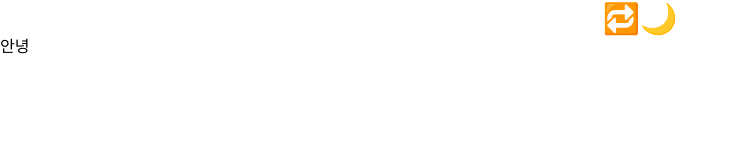
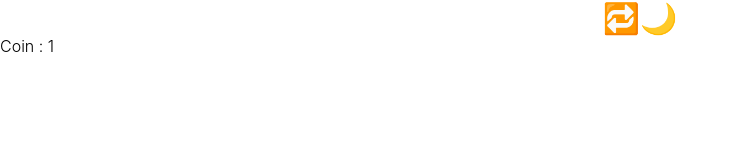
Before and after one commit to HamInKyou/nomad_crypto_tracker_assignment, a React (Create React App) app: page /1 in a window 1280 px wide. Shown: the top 160 px of the page, without its empty margins (0-738 px from the left). Built offline with nearby package versions, Linux system fonts and the light colour scheme; a web font is replaced by a local one.

Commit message:
라우트 세팅 완료

```diff
--- a/package.json
+++ b/package.json
@@ -12,6 +12,7 @@
     "@types/react-dom": "^18.0.6",
     "react": "^18.2.0",
     "react-dom": "^18.2.0",
+    "react-router-dom": "^6.3.0",
     "react-scripts": "5.0.1",
     "styled-components": "^5.3.5",
     "typescript": "^4.8.3",
--- a/src/App.tsx
+++ b/src/App.tsx
@@ -1,6 +1,7 @@
 import React, { useState } from "react";
 import styled, { ThemeProvider } from "styled-components";
 import GlobalStyle from "./GlobalStyle";
+import Router from "./Router";
 import { lightTheme, darkTheme } from "./theme";
 
 const Header = styled.header`
@@ -28,7 +29,7 @@
             🔁{isDark ? "☀️" : "🌙"}
           </ModeToggleBtn>
         </Header>
-        안녕
+        <Router />
       </ThemeProvider>
     </div>
   );
--- /dev/null
+++ b/src/Router.tsx
@@ -0,0 +1,15 @@
+import { BrowserRouter, Routes, Route } from "react-router-dom";
+import Coin from "./routes/Coin";
+import Coins from "./routes/Coins";
+
+function Router() {
+  return (
+    <BrowserRouter>
+      <Routes>
+        <Route path="/" element={<Coins />} />
+        <Route path="/:coinId" element={<Coin />}></Route>
+      </Routes>
+    </BrowserRouter>
+  );
+}
+export default Router;
--- /dev/null
+++ b/src/routes/Coin.tsx
@@ -0,0 +1,8 @@
+import { useParams } from "react-router-dom";
+
+function Coin() {
+  const { coinId } = useParams();
+  return <h1>Coin : {coinId}</h1>;
+}
+
+export default Coin;
--- /dev/null
+++ b/src/routes/Coins.tsx
@@ -0,0 +1,5 @@
+function Coins() {
+  return <h1>Coins</h1>;
+}
+
+export default Coins;
```
Also changed, not shown: 1 other file (tests, documents, lock files or other folders).
